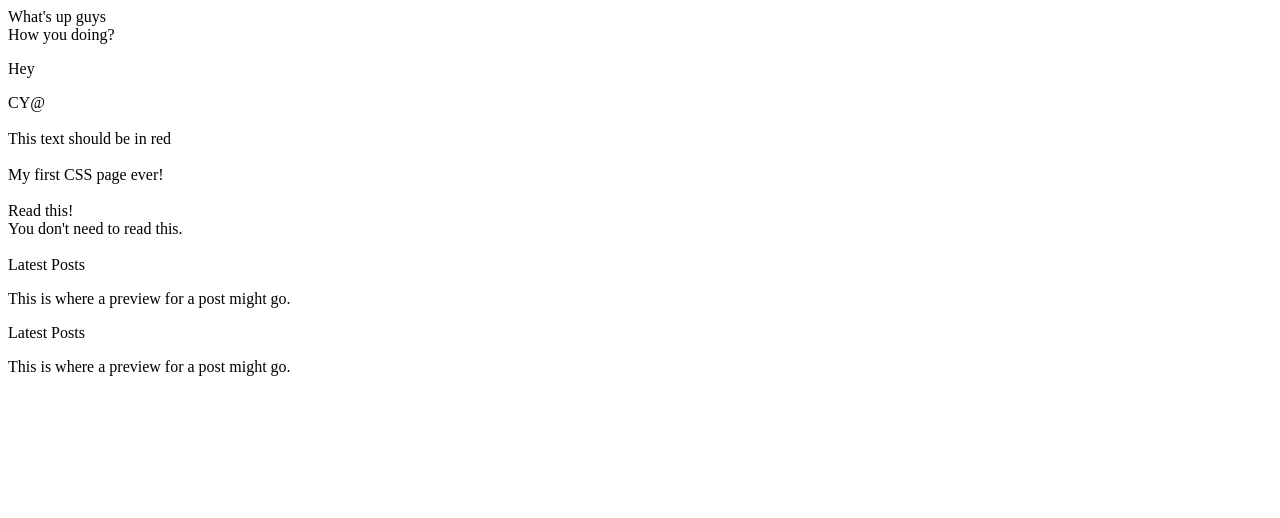
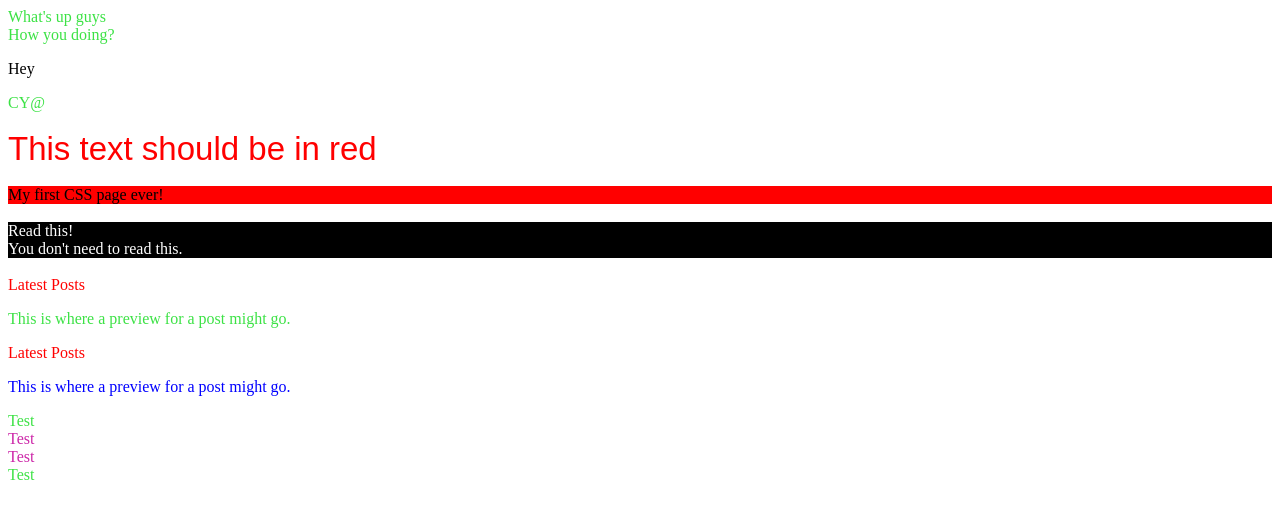
Before and after one commit to Niculaxx/CSS-trainning, a plain HTML site: page index.html in a window 1280 px wide. Drawn offline with Linux system fonts and the light colour scheme; a script that the page names is missing.

Commit message:
Add the style.css to href at  head, and started working

```diff
--- a/index.html
+++ b/index.html
@@ -5,7 +5,7 @@
     <meta http-equiv='X-UA-Compatible' content='IE=edge'>
     <title>Main HTML</title>
     <meta name='viewport' content='width=device-width, initial-scale=1'>
-    <link rel='stylesheet' type='text/css' media='screen' href='main.css'>
+    <link rel='stylesheet' type='text/css' media='screen' href='style.css'>
     <script src='main.js'></script>
 </head>
 <body>
@@ -26,5 +26,12 @@
         <p class="subsection" id="preview">This is where a preview for a post might go.</p>
     </div>
 
+    <div class="ancestor">Test
+        <div class="contents">Test
+            <div class="contents">Test</div>
+        </div>
+    </div>
+
+    <div class="contents">Test</div> <!-- Which div will be selected using .ancestor .contents {} at css?-->
 </body>
 </html>
--- a/style.css
+++ b/style.css
@@ -1,13 +1,16 @@
 div {
-  color: white;
+  color: rgb(60, 226, 69);
 }
 
 .alert-text {
     color: red;
+    font-family: Arial, Helvetica, sans-serif;
+    font-size: 33px;
 }
 
 #title {
     background-color: red;
+    color: rgb(0, 0, 0);
 }
 
 .read,
@@ -23,3 +26,7 @@ div {
 .subsection#preview {
     color: blue;
 }
+
+.ancestor .contents {
+    color: rgb(204, 38, 168);
+}
```
